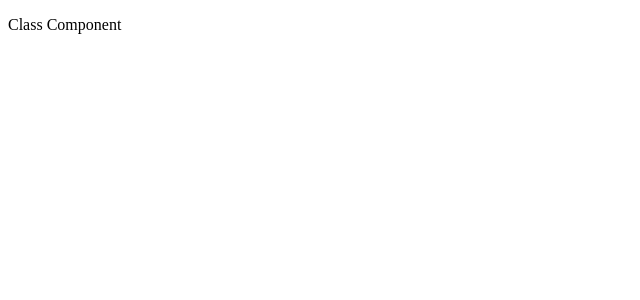
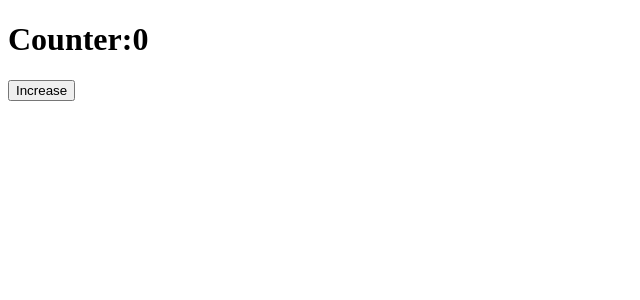
Before and after one commit to Jayasridhara/MyReact-app, a React (Vite) app: page / in a window 1280 px wide. Shown: the top 300 px of the page, without its empty margins (0-640 px from the left). Built offline with nearby package versions, Linux system fonts and the light colour scheme.

Commit message:
without usestate

```diff
--- a/src/App.jsx
+++ b/src/App.jsx
@@ -1,24 +1,19 @@
-// import CompB from './components/CompB';
+import React from 'react'
 
-// function App() {
+function App() {
+  let count=0;
+  const handleIncrease=()=>
+  {
+    count=count+1;
+    console.log("Count increased:",count);
+  }
+  return (
+    <>
+    <h1>Counter:{count}</h1>
+    <button onClick={handleIncrease}>Increase</button>
+    </>
 
-//   const message="React is aswome";
-//   return (
-//     <CompB message={message}/>
-//   )
-// }
-
-// export default App
-
-import React from "react"
-class App extends React.Component{
-
-render()
-{
-   return (
-    <p>Class Component</p>
-   )
-}
+  )
 }
 
 export default App
```
